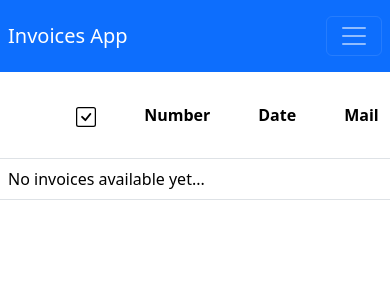
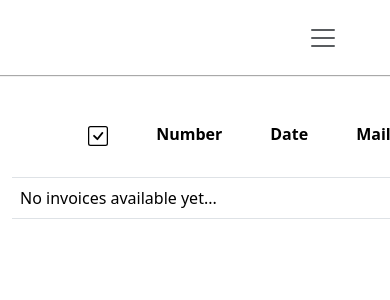
Before and after one commit to aalexmrt/django-invoices-generator, a Django app: page /view_invoices/ in a window 390 px wide; the page is wider, and only the part inside the window is pictured. Shown: the top 300 px of that part. Run offline with Django 4.2, Linux system fonts and the light colour scheme; data that the repository does not hold is empty; some libraries are stand-ins or nearby versions.

Commit message:
updating navbar and modifying styles

```diff
--- a/invoices/static/invoices/css/base.css
+++ b/invoices/static/invoices/css/base.css
@@ -1,19 +1,114 @@
-.header {
- background-color: #004ec1;
- color: #fff;
- padding: 0.5em;
+:root {
+  font-size: 16px;
+  line-height: 24px;
+  font-weight: 400;
+  color: rgb(18, 18, 18);
+  font-synthesis: none;
+  text-rendering: optimizeLegibility;
+  -webkit-font-smoothing: antialiased;
+  -moz-osx-font-smoothing: grayscale;
+  -webkit-text-size-adjust: 100%;
+
+  scroll-behavior: smooth;
+
+  --primary-color: rgb(255, 255, 255, 1);
+  --secondary-color: #eeeeee;
+  --two-xl-padding: 12rem;
+  --xl-padding: 10rem;
+  --lg-padding: 6.5rem;
+  --md-padding: 5rem;
+  --sm-padding: 2.5rem;
+  --xs-padding: 2rem;
+
+  --header-height: 4.7rem;
 }
 
-.logo {
- font-size: 24px;
- font-weight: bold;
+html {
+  background-color: var(--primary-color);
 }
 
-.empty-div{
- width: 100%;
+#root {
+  background-color: var(--primary-color);
+}
+body {
+  background-color: var(--primary-color);
+}
 
+* {
+  padding: 0;
+  margin: 0;
+  box-sizing: border-box;
 }
-.dropdown:hover .dropdown-menu {
- display: block;
- margin-top: 0; /* remove the gap so it doesn't close */
+
+/* Make images easier to work with */
+img,
+picture {
+  max-width: 100%;
+  display: block;
 }
+ul {
+  padding-left: 0;
+}
+header {
+  display: grid;
+  align-items: center;
+  position: fixed;
+  top: 0;
+  left: 0;
+  width: 100%;
+  height: var(--header-height);
+}
+
+header {
+  background-color: var(--primary-color);
+  box-shadow: #a9a9a9 0px 1px 1px;
+  color: var(--secondary-color);
+}
+
+main {
+  margin-top: var(--header-height);
+  padding-top: 1rem;
+}
+
+.navbar {
+  padding-left: var(--two-xl-padding) !important;
+  padding-right: var(--two-xl-padding) !important;
+}
+
+/* Invoice form add product button */
+.box-btn-add-product {
+  display: flex;
+  flex-direction: column;
+}
+.box-btn-add-product > button {
+  width: min-content;
+}
+
+/* Media queries for responsive headers paddings */
+@media only screen and (max-width: 1440px) {
+  .navbar {
+    padding-left: var(--xl-padding) !important;
+    padding-right: var(--xl-padding) !important;
+  }
+}
+
+@media only screen and (max-width: 976px) {
+  .navbar {
+    padding-left: var(--lg-padding) !important;
+    padding-right: var(--lg-padding) !important;
+  }
+}
+
+@media only screen and (max-width: 768px) {
+  .navbar {
+    padding-left: var(--md-padding) !important;
+    padding-right: var(--md-padding) !important;
+  }
+}
+
+@media only screen and (max-width: 480px) {
+  .navbar {
+    padding-left: var(--sm-padding) !important;
+    padding-right: var(--sm-padding) !important;
+  }
+}
--- /dev/null
+++ b/invoices/static/invoices/css/navbar.css
@@ -0,0 +1,55 @@
+.dropdown {
+  display: flex;
+  flex-direction: column;
+}
+.mobile-nav-text-styles {
+  padding-top: 0.25rem !important;
+  padding-bottom: 0.25rem !important;
+  font-size: 1rem !important;
+  font-weight: 500 !important;
+  color: black !important;
+}
+@media screen and (max-width: 576px) {
+  .navbar {
+    justify-content: end !important;
+  }
+  .navbar-nav {
+    width: min-content;
+  }
+  .mobile-nav-text-styles {
+    font-size: 1.2rem !important;
+    font-weight: 600 !important;
+  }
+  .dropdown {
+    flex-direction: column;
+  }
+  .dropdown-menu {
+    display: block !important;
+    background-color: unset;
+    border: unset;
+    padding-top: 0;
+    padding-bottom: 0;
+  }
+
+  .dropdown-toggle {
+    pointer-events: none;
+    cursor: default;
+  }
+
+  .navbar-toggler {
+    border: 0 !important;
+  }
+  .navbar-collapse {
+    padding: 0;
+    padding-top: 2.5rem;
+    display: flex;
+    flex-direction: column;
+    position: fixed;
+    top: var(--header-height);
+    left: 0;
+    height: 100%;
+    width: 100%;
+    min-height: calc(100vh - var(--header-height));
+    background-color: var(--secondary-color);
+  }
+}
--- a/invoices/templates/invoices/base.html
+++ b/invoices/templates/invoices/base.html
@@ -1,62 +1,34 @@
-<!DOCTYPE html>
-{% load bootstrap5 %}
-{% load static %}
-
+<!doctype html>
+{% load bootstrap5 %} {% load static %}
 <html lang="en">
   <head>
     <title>Invoices App</title>
-  <meta charset="UTF-8">
-  <meta name="viewport" content="width=device-width, initial-scale=1.0">
-  <link rel="icon" type="image/x-icon" href="{% static 'invoices/images/favicon.ico' %}">
-  <link rel="stylesheet" href="{% static 'invoices/css/base.css' %}">
-  {% block css %}
+    <meta charset="UTF-8" />
+    <meta name="viewport" content="width=device-width, initial-scale=1.0" />
+    <link
+      rel="icon"
+      type="image/x-icon"
+      href="{% static 'invoices/images/favicon.ico' %}"
+    />
+
+    {% block css %} {% bootstrap_css %} {% bootstrap_javascript %}
+    <link rel="stylesheet" href="{% static 'invoices/css/base.css' %}" />
+    <link rel="stylesheet" href="{% static 'invoices/css/navbar.css' %}" />
     <!-- Additional CSS files specific to each template -->
     {% endblock %}
-  {% bootstrap_css %}
-  {% bootstrap_javascript %}
   </head>
 
   <body>
-
-  <nav class="navbar navbar-expand-lg navbar-dark bg-primary">
-    <div class="container-fluid p-2">
-    <a class="navbar-brand" href="{% url 'view_invoices' %}">Invoices App</a>
-    <button class="navbar-toggler" type="button" data-bs-toggle="collapse" data-bs-target="#navbarSupportedContent" aria-controls="navbarSupportedContent" aria-expanded="false" aria-label="Toggle navigation">
-      <span class="navbar-toggler-icon"></span>
-    </button>
-    <div class="collapse navbar-collapse" id="navbarSupportedContent">
-      <ul class="navbar-nav me-auto mb-2 mb-lg-0">
-        <li class="nav-item dropdown">
-          <a class="nav-link dropdown-toggle" href="#" id="navbarDarkDropdownMenuLink" role="button" data-bs-toggle="dropdown" aria-expanded="false">
-            Invoices
-          </a>
-          <ul class="dropdown-menu dropdown-menu-light" aria-labelledby="navbarDarkDropdownMenuLink">
-            <li><a class="dropdown-item" href="{% url 'add_invoice' %}">New item</a></li>
-            <li><a class="dropdown-item" href="{% url 'view_invoices' %}">View</a></li>
-          </ul>
-        </li>
-        <li class="nav-item dropdown">
-          <a class="nav-link dropdown-toggle" href="#" id="navbarDarkDropdownMenuLink" role="button" data-bs-toggle="dropdown" aria-expanded="false">
-            Customers
-          </a>
-          <ul class="dropdown-menu dropdown-menu-light" aria-labelledby="navbarDarkDropdownMenuLink">
-            <li><a class="dropdown-item" href="{% url 'add_customer' %}">New item</a></li>
-            <li><a class="dropdown-item" href="{% url 'view_customers' %}">View</a></li>
-          </ul>
-        </li>
-        </ul>
-      </div>
-    </div>
-  </div>
-  </nav>
-
+    <header>{% include 'invoices/navbar.html' %}</header>
+    <main class="container-fluid">
     {% block main %}
     <!-- Here goes the content of the page -->
     {% endblock %}
-
+    </main>
     {% block javascript %}
     <!-- Additional JavaScript files specific to each template -->
     {% endblock %}
 
+
   </body>
 </html>
--- a/invoices/templates/invoices/form_invoice.html
+++ b/invoices/templates/invoices/form_invoice.html
@@ -14,9 +14,6 @@
     {{ order_formset.management_form }}
   {% for order in order_formset %}
       {% crispy order %}
-
-
-
   {% endfor %}
     <button type="submit" class="mt-4 btn btn-primary"  value="Submit">Submit</button>
   </form>
--- /dev/null
+++ b/invoices/templates/invoices/navbar.html
@@ -0,0 +1,34 @@
+{% load static %}
+
+{% block navbar %}
+<nav class="navbar navbar-expand-sm navbar-light">
+    <div class="collapse navbar-collapse" id="navbarNavLightDropdown">
+      <ul class="navbar-nav">
+        <li class="nav-item dropdown">
+          <a class="nav-link dropdown-toggle mobile-nav-text-styles" href="#" id="navbarLightDropdownMenuLink" role="button" data-bs-toggle="dropdown" aria-expanded="false">
+            Invoices
+          </a>
+          <ul class="dropdown-menu dropdown-menu-light" aria-labelledby="navbarLightDropdownMenuLink">
+              <li><a class="dropdown-item mobile-nav-text-styles" href="{% url 'add_invoice' %}">New invoice</a></li>
+              <li><a class="dropdown-item mobile-nav-text-styles" href="{% url 'view_invoices' %}">View invoices</a></li>
+          </ul>
+        </li>
+        <li class="nav-item dropdown">
+          <a class="nav-link dropdown-toggle mobile-nav-text-styles" href="#" id="navbarLightDropdownMenuLink" role="button" data-bs-toggle="dropdown" aria-expanded="false">
+            Customers
+          </a>
+          <ul class="dropdown-menu dropdown-menu-light" aria-labelledby="navbarLightDropdownMenuLink">
+              <li><a class="dropdown-item mobile-nav-text-styles" href="{% url 'add_customer' %}">New customer</a></li>
+              <li><a class="dropdown-item mobile-nav-text-styles" href="{% url 'view_customers' %}">View customers</a></li>
+          </ul>
+        </li>
+      </ul>
+    </div>
+    <button class="navbar-toggler" type="button" data-bs-toggle="collapse" data-bs-target="#navbarNavLightDropdown" aria-controls="navbarNavLightDropdown" aria-expanded="false" aria-label="Toggle navigation">
+      <span class="navbar-toggler-icon"></span>
+    </button>
+
+</nav>
+
+
+{% endblock %}
```
Also changed, not shown: invoices/forms.py (+3 -4 lines). Lines whose indentation alone changed are shown as unchanged.
